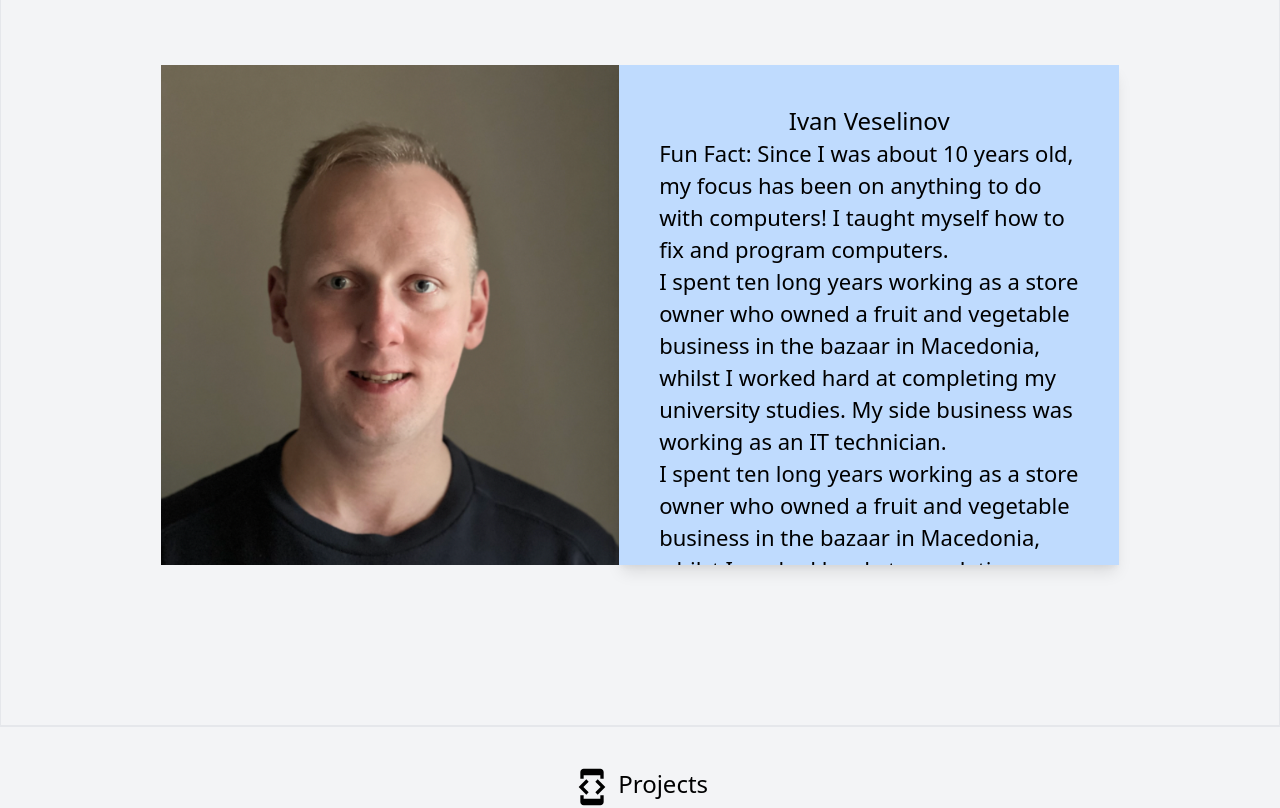
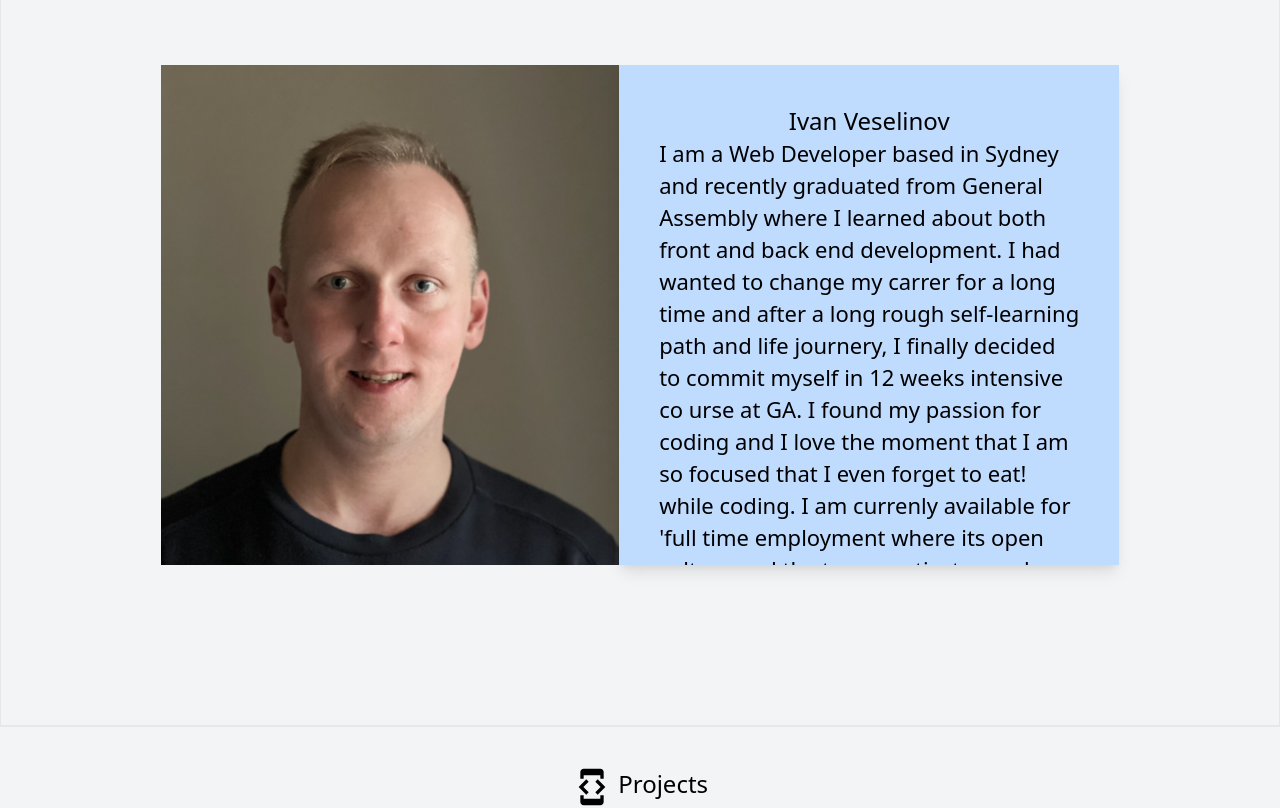
Before and after one commit to ivanveselinov/Portfolio, a React (Create React App) app: page / in a window 1280 px wide. Shown: the part 1020-1828 px from the top of the page. Built offline with nearby package versions, Linux system fonts and the light colour scheme.

Commit message:
mail form finished

```diff
--- a/src/components/aboutMe/AboutMe.js
+++ b/src/components/aboutMe/AboutMe.js
@@ -9,16 +9,11 @@ function AboutMe() {
             <h1 className="text-center text-2xl ">Ivan Veselinov</h1>
              <p className="lg:text-xxl sm: text-sm">     {/* Put this one in more paragraphs */}
 
-             Fun Fact: Since I was about 10 years old, my focus has been on anything to do with computers! I taught myself how to fix and program computers.
-            <p> I spent ten long years working as a store owner who owned a fruit and vegetable business in the bazaar in Macedonia, whilst I worked hard at completing my university studies. My side business was working as an IT technician.
+             I am a Web Developer based in Sydney and recently graduated from General Assembly where I learned about both front and back end development. I had wanted to change my carrer for a long time and after a long rough self-learning path and life journery, I finally decided to commit myself in 12 weeks intensive co
+             urse at GA. I found my passion for coding and I love the moment that I am so focused that I even forget to eat! while coding. I am currenly available for
+             'full time employment where its open culture and the team motivates each other to learn new things. Please do not hesitate to reach out to me.
+
 </p>
- I spent ten long years working as a store owner who owned a fruit and vegetable business in the bazaar in Macedonia, whilst I worked hard at completing my university studies. My side business was working as an IT technician.
-
- After coming to Australia and working in the Construction Cleaning industry and completing a Masters in Information Technology, I decided that it was time to follow my dreams and find a suitable dream job in Information Technology. I really didn’t want my studies to be given up when I could have a prosperous job doing what I really enjoy and what I am really passionate and dreaming about. This is why I decided to put time into following my passion and began a course at General Assembly focusing in Full-Stack development.
-
- I am passionate about working with HTML5, CSS, JavaScript, jQuery and Ruby, plus I am an honest, loyal and confident hard worker. I enjoy working as part of a team and thrive from collaborating with others. I am also always happy to learn new things and constantly educate myself on new and advanced technology.
-
- Specifically, I am searching for a role where I can utilise my Full-Stack developer (front end and back end) skills and also my Web developing and IT Technician skills, and I am currently available for new projects (whether local or international).            </p>
           </div>
     </div>
     </div>
--- a/src/components/contact/mailer.js
+++ b/src/components/contact/mailer.js
@@ -8,42 +8,44 @@ import SendIcon from '@mui/icons-material/Send';
 
 
 function Mailer() {
-        //get    set
+        //get    set                          onChange
     const[name, setName] = useState('');
     const[user_name, setUser_name] = useState('');
     const[message, setMessage] = useState('');
 
+                // onChange name
       const _handlechange = (e) => {
+        setName( e.target.value );
 
-        setName( e.target.value )
         console.log('i am working');
     }
-
+                // onChange email
+    const _emailChanger = (e) => {
+        setUser_name( e.target.value );
+        // console.log('E-mail_field setuped');
+    }
+                // onChange textarea
+    const _messageChanger = (e) => {
+        setMessage( e.target.value );
+        // console.log('i am working');
+    }
 
     const form = useRef();
     const sendEmail = (e) => {
 
       e.preventDefault();
-        // form.current,
+        // form.current
       emailjs.sendForm('service_p6ijwr6', 'template_m9phko7', e.target, 'user_dtiDwo5fBoO5jlMqZQ827')
         .then((result) => {
             console.log('Your email is send successufuly',result.text);
         }, (error) => {
             console.log(error.text);
         })
-        setName("");
+        setName("");   //when clicked remove text from name
+        setUser_name("");  //when clicked remove text from email
+        setMessage("");  //when clicked remove text from textarea
     };
 
-
-    // const removeForm = function (e) {
-    //     e.target.value.name = ""
-    //     e.target.value.user_name = ""
-    //     e.target.value.message = ""
-    // }
-
-    // const[name, setName] = useState('');
-    // const[user_name, setUser_name] = useState('');
-    // const[message, setMessage] = useState('');
 
     const Fields='lg:w-full mt-10 xm:w-min shadow-md ';
 
@@ -55,28 +57,30 @@ function Mailer() {
 
 
         <div className="lg:w-1/3 m-auto border-b bg-blue-100 rounded-2xl shadow-xl">
-        '
+
             <form className="ml-1 mr-1"ref={form} onSubmit={sendEmail} >
                 <div className="text-center">
                     <p className="text-2xl"><EmailIcon sx ={{ fontSize: 40 }}/>&nbsp;Send Email</p>
                 </div>
 
             <div className={Fields}>
-                 <TextField className="bg-white" fullWidth label="Name" name="name" id="fullWidth " onChange={_handlechange} value={name} required/>
-                 {/* value={this.state.name} onChange={this.setName}  value={this.state.name} onChange={_handlechange}  */}
+                 <TextField className="bg-white" fullWidth label="Name" name="name" id="fullWidth " onChange={_handlechange} value={name} required/> { /* User name */ }
+
             </div>
 
             <div className={Fields}>
-                 <TextField className="bg-white" fullWidth label="Email" name="user_email" id="fullWidth " required/>
+                 <TextField className="bg-white" fullWidth label="Email" name="user_name" id="fullWidth" onChange={_emailChanger} value={user_name} required/> { /* Email adress */ }
             </div>
 
-            <div className={`${Fields} mb-5 mt-5 `}>
+            <div className={`${Fields} mb-5 mt-5 `}>  { /* Texr Field */ }
                  <TextareaAutosize
+                          onChange={_messageChanger}
+                          value={message}
                           className="p-3 w-full "
                           name="message"
                           minRows={3}
                           aria-label="empty textarea"
-                          placeholder="Empty"
+                          placeholder="Hi there"
                           defaultValue=""
                          required
                           />
--- a/src/components/education/ContainerEdu.js
+++ b/src/components/education/ContainerEdu.js
@@ -113,7 +113,7 @@ function ContainerEdu() {
 
                 <div className={Container}> {/* Container */}
                 <div className={ContainerTwo}>  { /* ContainerTwo */ }
-                   <p className={`${Logo} bg-AIIT`}> {/* LOGO */}
+                   <p className={`${Logo} bg-AIIT mb-2`}> {/* LOGO */}
                    </p>
                    <p className={Title}>Architecture for Multimedia Learning System
                    <p>With Social Networking Features</p>
@@ -123,7 +123,7 @@ function ContainerEdu() {
                    <p className={Paragraph}><FindInPageIcon sx ={{ fontSize: 40 }}/>International Conference on Applied Internet and Information Technologies, 2018 · Oct 5, 2018</p>
                             <br></br>
                    <div className="flex justify-between mt-4 ">
-                   <p className="text-center text-xl ">Page: 153  </p>
+                   <p className="text-center text-xl ">Page: 135  </p>
                    <a href="https://aiitconference.org/2018/files/Proceedings_AIIT2018.pdf" className="text-center text-xl ">More..</a>
                    </div>
 
```
